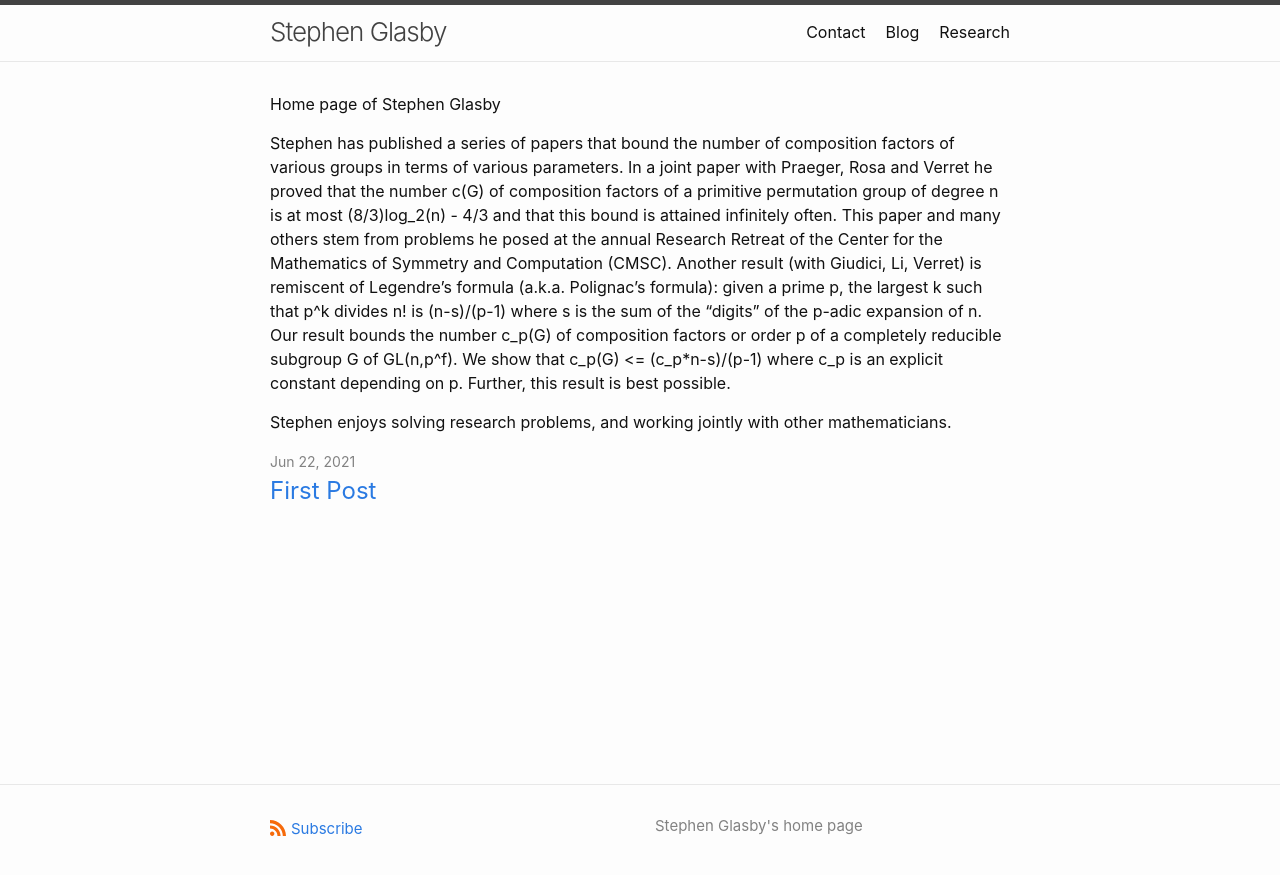
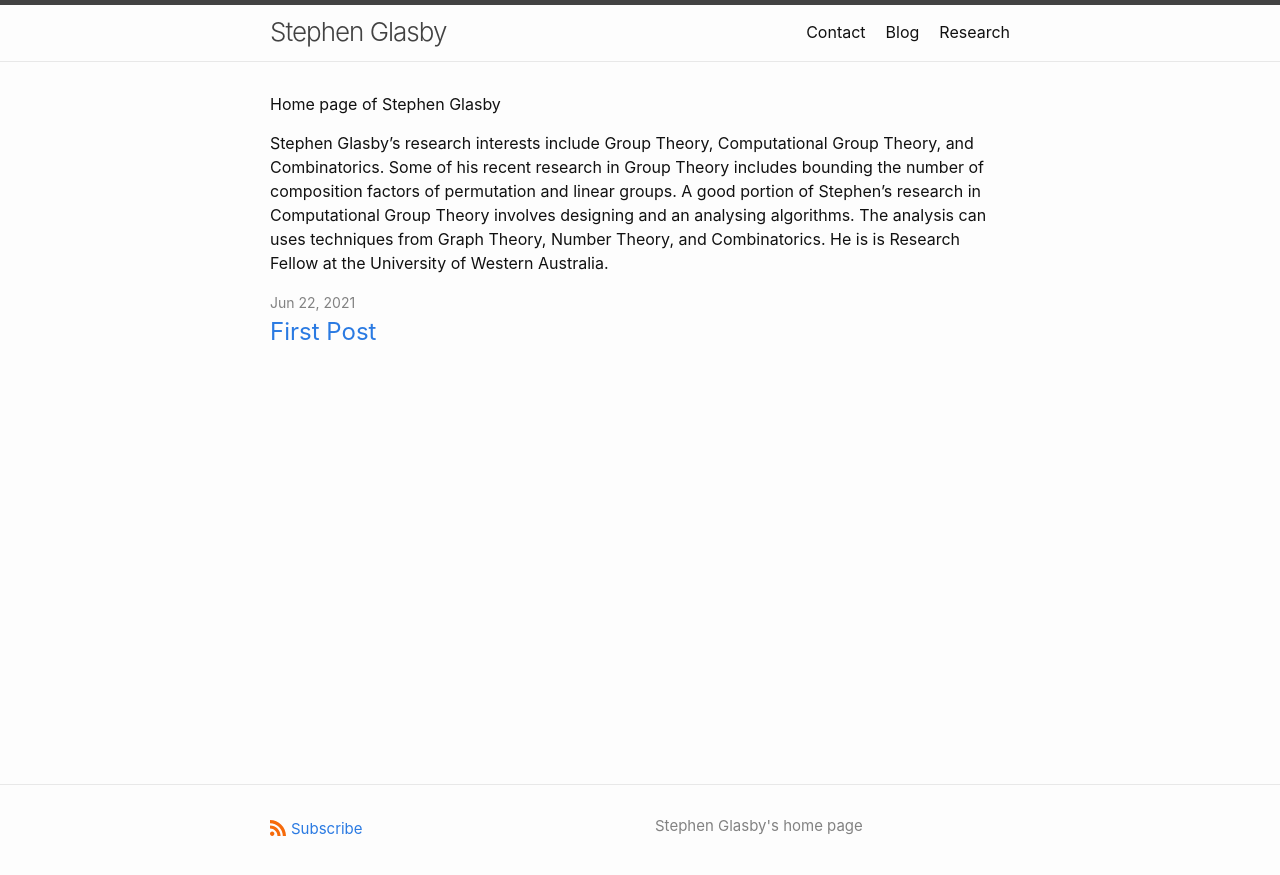
Before and after one commit to StephenGlasby/StephenGlasby.github.io, a Jekyll site: the page built from index.md, in a window 1280 px wide. Shown: the top 875 px of the page. Built offline with Jekyll 4.4.1, drawn with Linux system fonts in a browser that asks for light colours.

Commit message:
index.md

```diff
--- a/index.md
+++ b/index.md
@@ -8,6 +8,15 @@
 layout: home
 ---
 Home page of Stephen Glasby
+
+Stephen Glasby's research interests include Group Theory, Computational
+Group Theory, and Combinatorics. Some of his recent research in Group Theory
+includes bounding the number of composition factors of permutation and
+linear groups. A good portion of Stephen's research in Computational
+Group Theory involves designing and an analysing algorithms. The analysis
+can uses techniques from Graph Theory, Number Theory, and Combinatorics.
+He is is Research Fellow at the University of Western
+Australia.
 
 <!--
 Stephen Glasby is Research Fellow at the University of Western
@@ -26,7 +35,6 @@ unitary, or orthogonal space V and nondegenerate proper subspaces U
 and U' with dim(U) + dim(U') <= dim(V), what is the probability that
 the subspace U + U' is
 nondegenerate and has dimension dim(U) + dim(U')?
--->
 
 Stephen has published a series of papers that bound the number of composition
 factors of various groups in terms of various parameters. In a joint paper
@@ -46,3 +54,4 @@ an explicit constant depending on p. Further, this result is best possible.
 
 Stephen enjoys solving research problems, and working jointly with
 other mathematicians.
+-->
```
